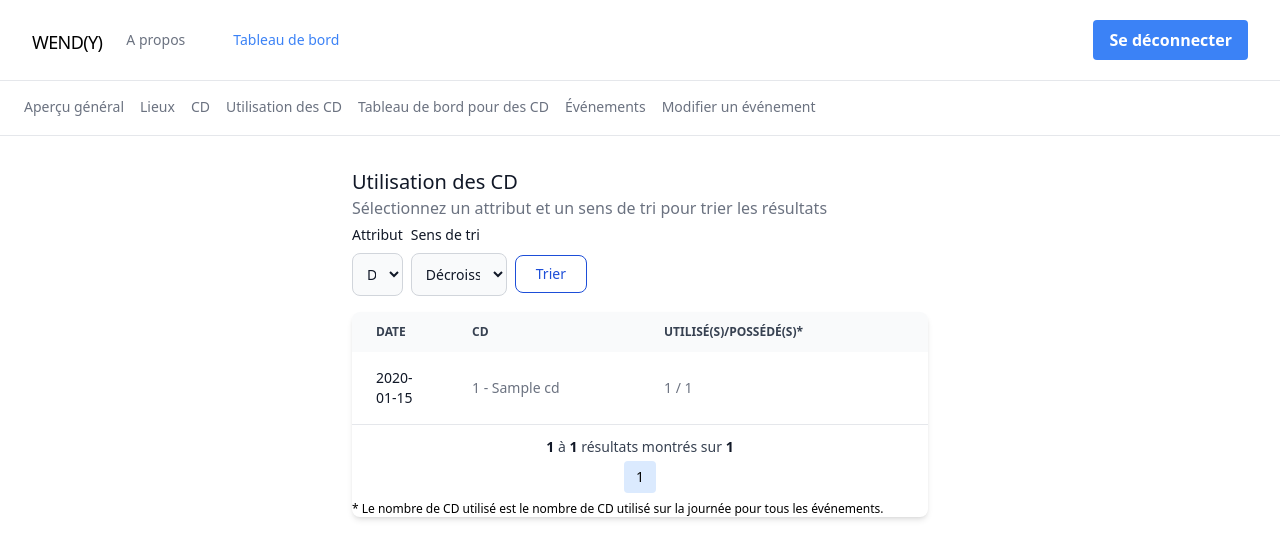
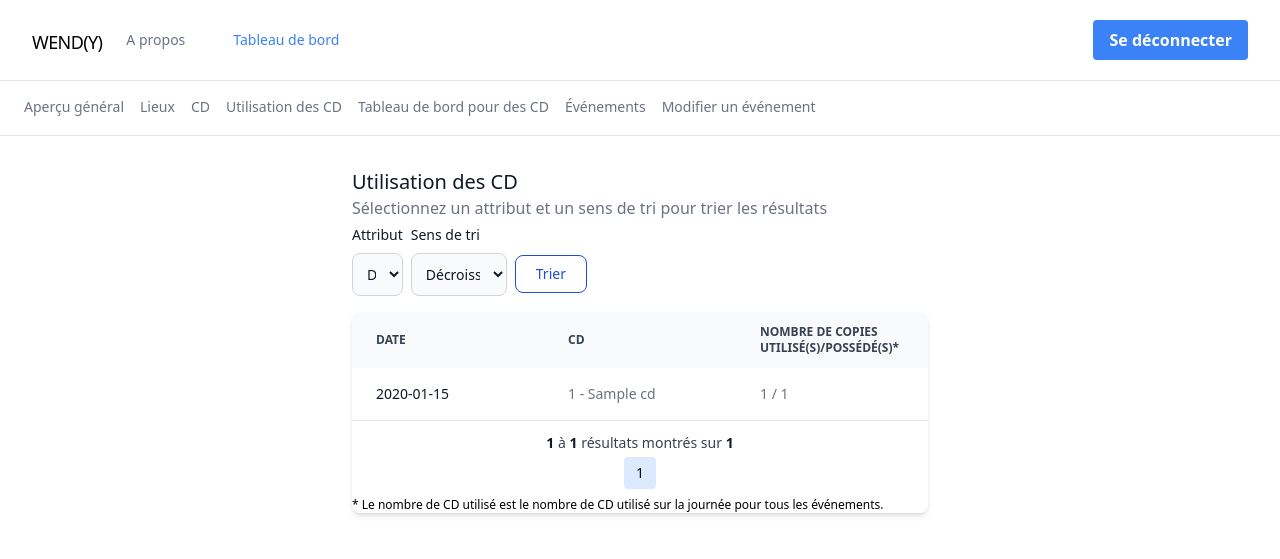
Before and after one commit to Irix0/Bases-de-donnes-Projet, a PHP site: page /dashboard/cd-usage.php in a window 1280 px wide. Shown: the top 559 px of the page. Run offline with PHP 8.4, Linux system fonts and the light colour scheme; the visitor is signed in with stand-in values (Sample User, id 1); tables that the repository leaves empty hold one stand-in row (values such as "Sample post"); some libraries are stand-ins or nearby versions.

Commit message:
Esthetic changes

```diff
--- a/www/dashboard/cd-tab.php
+++ b/www/dashboard/cd-tab.php
@@ -72,9 +72,9 @@ $resultsPerPage = 10;
                while ($row = $req->fetch()) {
                   echo "
                      <tr class='bg-white border-b hover:bg-gray-50'>
-                        <td scope='row' class='px-6 py-4 font-medium text-gray-900'>
+                        <th scope='row' class='px-6 py-4 font-medium text-gray-900'>
                            " . $row['CD_NUMBER'] . "
-                        </td>
+                        </th>
                         <th class='px-6 py-4'>
                            " . $row['title'] . "
                         </th>
--- a/www/dashboard/cd-usage.php
+++ b/www/dashboard/cd-usage.php
@@ -62,14 +62,14 @@ $resultsPerPage = 10;
          <table class="table-fixed w-full text-sm text-left text-gray-500">
             <thead class="text-xs text-gray-700 uppercase bg-gray-50">
                <tr>
-                  <th scope="col" class="w-1/12 px-6 py-3">
+                  <th scope="col" class="w-2/12 px-6 py-3">
                      Date
                   </th>
                   <th scope="col" class="w-2/12 px-6 py-3">
                      CD
                   </th>
-                  <th scope="col" class="w-3/12 px-6 py-3">
-                     utilisé(s)/possédé(s)*
+                  <th scope="col" class="w-2/12 px-6 py-3">
+                     Nombre de copies utilisé(s)/possédé(s)*
                   </th>
                </tr>
             </thead>
```
